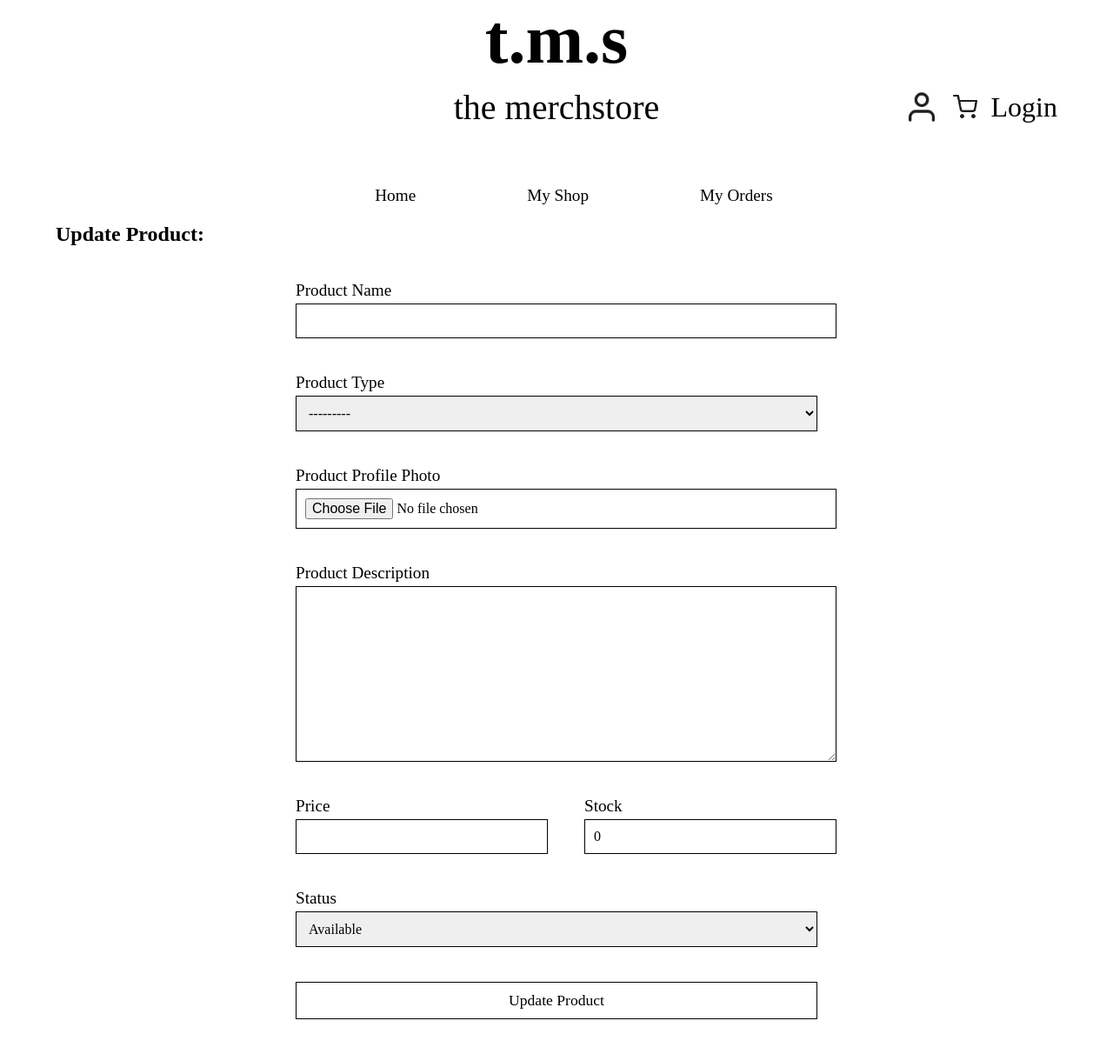
After one commit to miksingsoju/A-General-Merchstore, a Django app: template merchstore/store/templates/product_update.html in a window 1280 px wide. The commit adds this page. Shown: the whole page at 87% size. Run offline with Django 5.2, Linux system fonts and the light colour scheme; the template is opened without the code that fills it: values that come from a table or form of the project are taken from there, others are empty.

Commit message:
Created Product Update View

```diff
--- a/merchstore/store/templates/product_detail.html
+++ b/merchstore/store/templates/product_detail.html
@@ -115,8 +115,8 @@
         <p id="price"> ₱ {{product.price}} PHP</p>
 
         {% if user == product.owner.user %}
-        <div class="product_button">Edit Product</div>
-
+        <a href="{% url 'store:product_update' num=product.id %}"><div class="product_button">Edit Product</div>
+        </a>
         {% else %}
         <p id="price"> Quantity </p>
 
--- a/merchstore/store/templates/product_list.html
+++ b/merchstore/store/templates/product_list.html
@@ -16,6 +16,7 @@
     }
     ul {
         display: flex;
+        flex-wrap: wrap;
         gap: 5vw;
     }
 
@@ -30,6 +31,7 @@
         flex-wrap: wrap;
         max-width: 25%;
         row-gap: 10px;
+        align-items: center;
     }
 
     .product_price {
--- /dev/null
+++ b/merchstore/store/templates/product_update.html
@@ -0,0 +1,102 @@
+{% extends 'base.html' %}
+{% load static %}
+
+{% block title %}Update Product: {{ form.instance.name }}{% endblock %}
+
+{% block content %}
+<style>
+    form {
+        margin: 5vh auto;
+        max-width: 600px;
+        display: flex;
+        flex-direction: column;
+        gap: 3vh 1vw 5vh;
+    }
+
+    label {
+        font-size: 1.2em;
+        margin-bottom: 0.5vh;
+    }
+
+    input, select, textarea {
+        font-family: 'Times New Roman', Times, serif;
+        font-size: 1em;
+        padding: 10px;
+        border: 1px solid black;
+        width: 100%;
+    }
+
+    .form-group {
+        display: flex;
+        flex-direction: column;
+        margin-bottom: 5vh;
+    }
+
+    #price-stock {
+        display: flex;
+        gap: 5vw;
+    }
+
+    #price-stock .form-group {
+        flex: 1;
+    }
+
+    .submit-btn {
+        padding: 10px;
+        border: 1px solid black;
+        font-size: 1.1em;
+        font-family: 'Times New Roman', Times, serif;
+        background: white;
+        cursor: pointer;
+    }
+
+    .submit-btn:hover {
+        border-width: 2px;
+    }
+</style>
+
+<h2>Update Product: {{ form.instance.name }}</h2>
+
+<form method="POST" enctype="multipart/form-data">
+    {% csrf_token %}
+
+    <div class="form-group">
+        <label for="{{ form.name.id_for_label }}">Product Name</label>
+        {{ form.name }}
+    </div>
+
+    <div class="form-group">
+        <label for="{{ form.productType.id_for_label }}">Product Type</label>
+        {{ form.productType }}
+    </div>
+
+    <div class="form-group">
+        <label for="{{ form.profile_image.id_for_label }}">Product Profile Photo</label>
+        {{ form.profile_image }}
+    </div>
+
+    <div class="form-group">
+        <label for="{{ form.description.id_for_label }}">Product Description</label>
+        {{ form.description }}
+    </div>
+
+    <div id="price-stock">
+        <div class="form-group">
+            <label for="{{ form.price.id_for_label }}">Price</label>
+            {{ form.price }}
+        </div>
+
+        <div class="form-group">
+            <label for="{{ form.stock.id_for_label }}">Stock</label>
+            {{ form.stock }}
+        </div>
+    </div>
+
+    <div class="form-group">
+        <label for="{{ form.status.id_for_label }}">Status</label>
+        {{ form.status }}
+    </div>
+
+    <button type="submit" class="submit-btn">Update Product</button>
+</form>
+{% endblock %}
```
Also changed, not shown: merchstore/store/views.py (+20 -2 lines).
